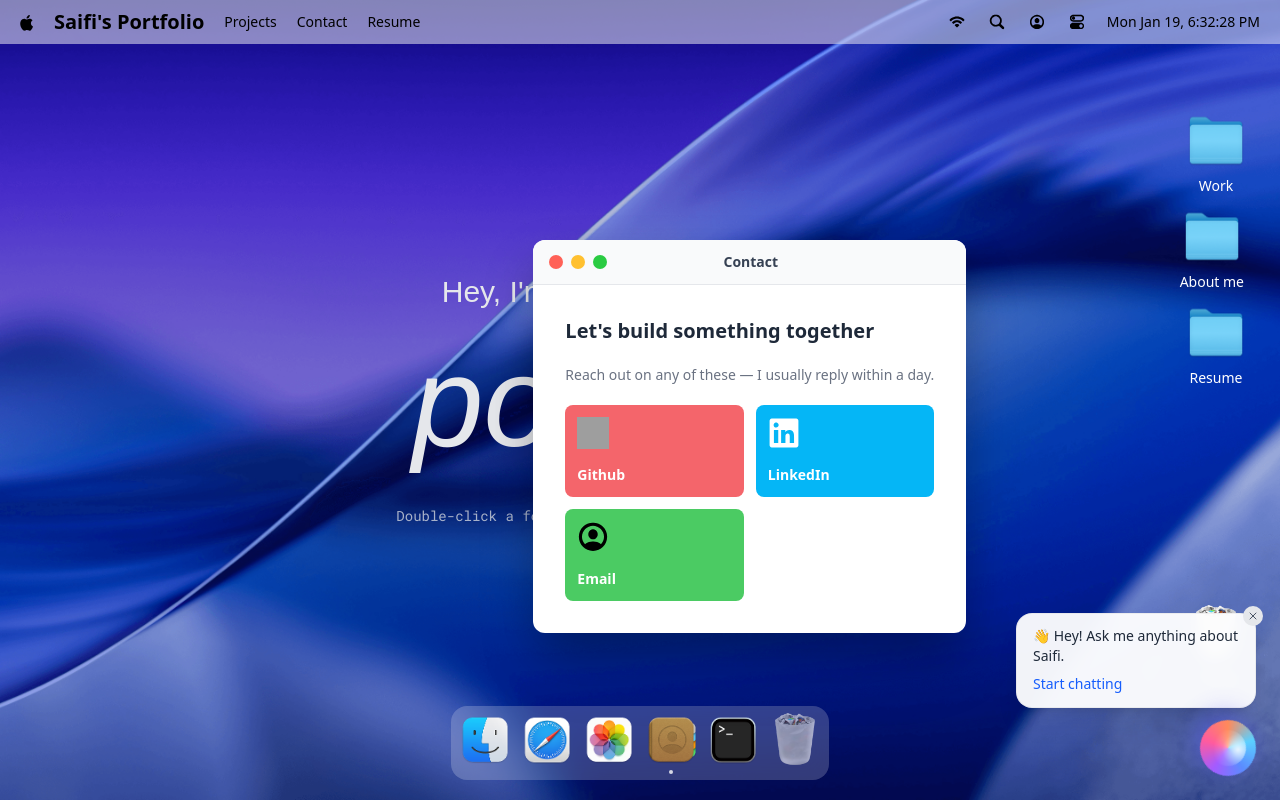
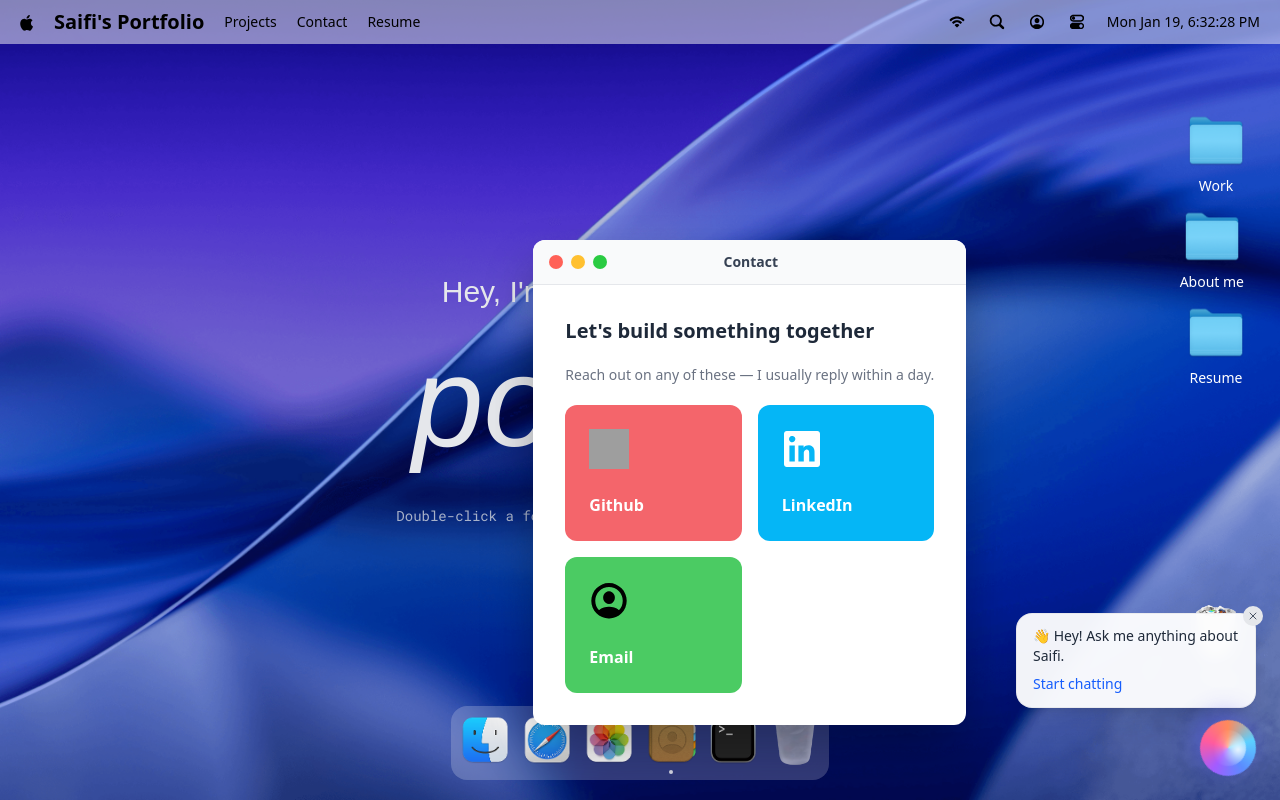
Before and after one commit to saifimd1234/macOS-portfolio, a React (Vite) app: page / in a window 1280 px wide. Both pictures are taken after a click on the element "Contact". Built offline with nearby package versions, Linux system fonts and the light colour scheme; grey boxes are pictures that could not be loaded; a web font is replaced by a local one.

Commit message:
feat: add contact window component and global CSS styles

```diff
--- a/src/index.css
+++ b/src/index.css
@@ -260,17 +260,17 @@
     }
 
     ul {
-      @apply grid grid-cols-2 gap-3;
+      @apply grid grid-cols-2 gap-4;
 
       li {
-        @apply rounded-lg p-3 w-full hover:-translate-y-0.5 hover:scale-105 origin-center transition-all duration-300;
+        @apply rounded-xl p-6 w-full min-h-[130px] flex hover:-translate-y-0.5 hover:scale-105 origin-center transition-all duration-300;
 
         a {
-          @apply flex flex-col gap-4;
+          @apply flex flex-col justify-between gap-6 w-full;
         }
 
         p {
-          @apply font-semibold text-sm text-white;
+          @apply font-semibold text-base text-white;
         }
       }
     }
@@ -768,6 +768,30 @@
 
   .siri-messages {
     @apply flex-1 overflow-y-auto px-4 py-3 flex flex-col gap-2;
+
+    /* Theme-aware scrollbar (Firefox) */
+    scrollbar-width: thin;
+    scrollbar-color: rgb(0 0 0 / 0.25) transparent;
+
+    /* Theme-aware scrollbar (WebKit/Chromium) */
+    &::-webkit-scrollbar {
+      width: 8px;
+    }
+    &::-webkit-scrollbar-track {
+      background: transparent;
+    }
+    &::-webkit-scrollbar-thumb {
+      background-color: rgb(0 0 0 / 0.25);
+      border-radius: 9999px;
+    }
+
+    :where(.dark) & {
+      scrollbar-color: rgb(255 255 255 / 0.3) transparent;
+
+      &::-webkit-scrollbar-thumb {
+        background-color: rgb(255 255 255 / 0.3);
+      }
+    }
   }
 
   .siri-msg {
@@ -779,7 +803,7 @@
   }
 
   .siri-msg-assistant {
-    @apply self-start bg-gray-100 dark:bg-neutral-800 text-gray-800 dark:text-gray-100 rounded-bl-sm;
+    @apply self-start bg-gray-100 dark:bg-neutral-800 text-gray-900 dark:text-gray-100 rounded-bl-sm;
   }
 
   .siri-typing {
@@ -808,7 +832,7 @@
   }
 
   .siri-suggestions button {
-    @apply text-left text-sm px-3 py-2 rounded-xl border border-black/10 dark:border-white/10 text-gray-700 dark:text-gray-200 hover:bg-black/5 dark:hover:bg-white/10 transition-colors;
+    @apply text-left text-sm px-3 py-2 rounded-xl border border-black/10 dark:border-white/10 text-gray-900 dark:text-gray-200 hover:bg-black/5 dark:hover:bg-white/10 transition-colors;
   }
 
   .siri-input {
--- a/src/windows/Contact.jsx
+++ b/src/windows/Contact.jsx
@@ -13,7 +13,7 @@
         {socials.map(({ id, text, icon, bg, link }) => (
           <li key={id} style={{ backgroundColor: bg }}>
             <a href={link} target="_blank" rel="noopener noreferrer">
-              <img src={icon} alt={text} className="size-8" />
+              <img src={icon} alt={text} className="size-10" />
               <p>{text}</p>
             </a>
           </li>
```
